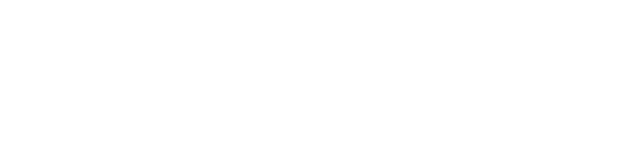
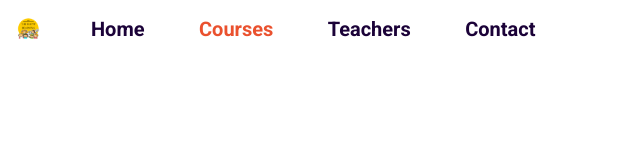
Before and after one commit to muhammadmomin76/Happy_Learning, a plain HTML site: page courses.html in a window 1280 px wide. Shown: the whole page, without its empty margins (0-640 px from the left). Drawn offline with Linux system fonts and the light colour scheme.

Commit message:
nav bar set in courses

```diff
--- a/courses.html
+++ b/courses.html
@@ -7,6 +7,17 @@
     <link rel="stylesheet" href="homepage.css" />
 </head>
 <body>
+        <div class="navbar">
+          <img src="logo.png" class="menu-icon" onclick="togglemenu()">
+          <nav>
+            <ul id="menulist">
+              <li><a href="index.html" >Home</a></li>
+              <li><a href="courses.html" style="color: #ea512e">Courses</a></li>
+              <li><a href="">Teachers</a></li>
+              <li><a href="">Contact</a></li>
+            </ul>
+          </nav>
+        </div>
 
 </body>
 </html>
```
Also changed, not shown: index.html (+1 -1 lines).
